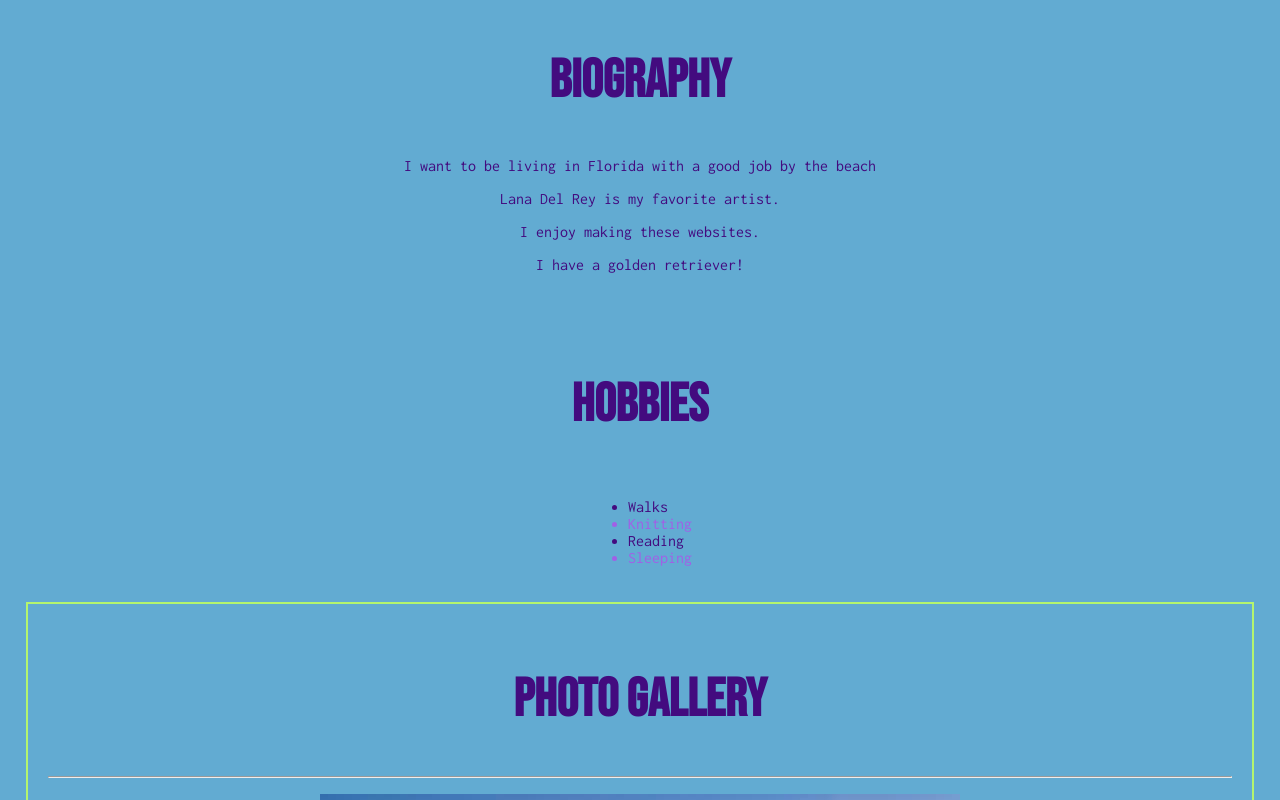
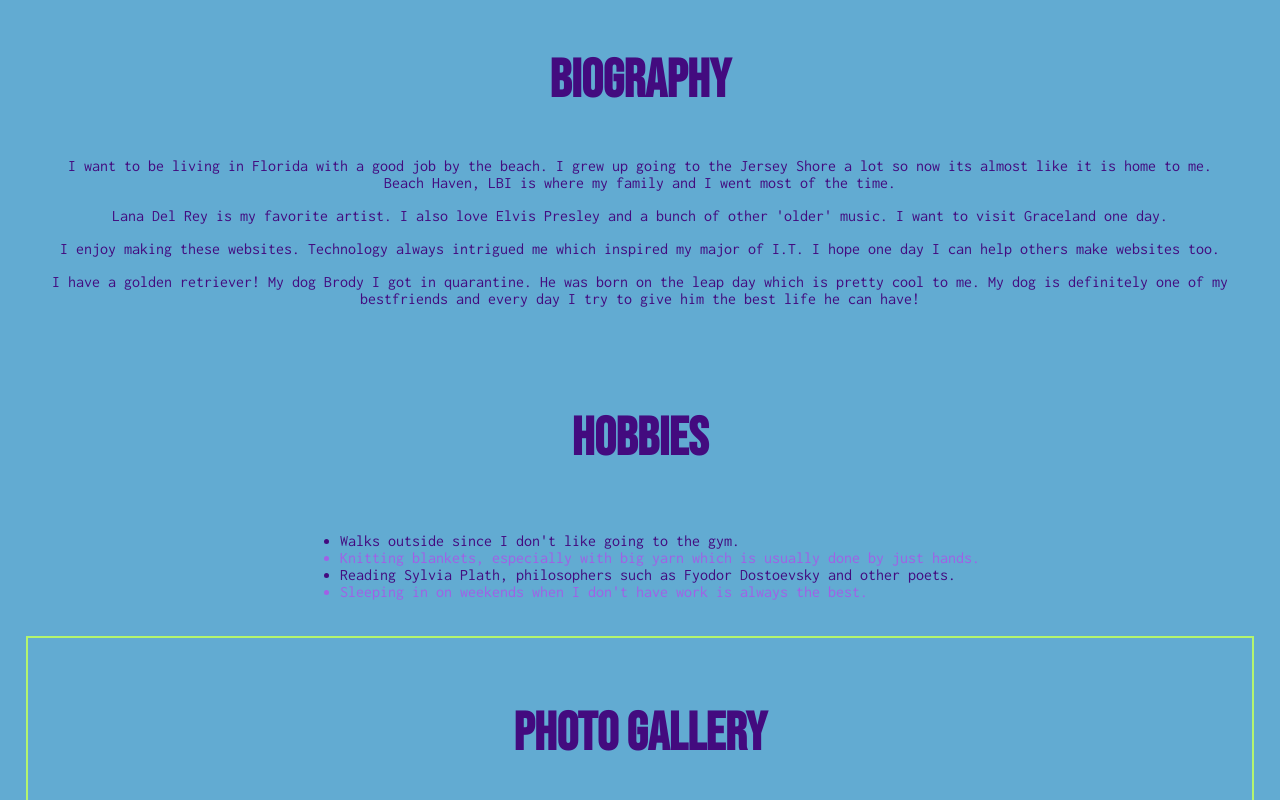
Before and after one commit to RVCC-IDMX/about-me-avajenkins, a plain HTML site: page index.html in a window 1280 px wide. Shown: the part 688-1488 px from the top of the page. Drawn offline with Linux system fonts and the light colour scheme.

Commit message:
adding to bio

```diff
--- a/index.html
+++ b/index.html
@@ -38,20 +38,20 @@
         <section id="bio">
             <h1>Biography</h1>
             <div>
-                <p>I want to be living in Florida with a good job by the beach
+                <p>I want to be living in Florida with a good job by the beach. I grew up going to the Jersey Shore a lot so now its almost like it is home to me. Beach Haven, LBI is where my family and I went most of the time.
                 </p>
-                <p>Lana Del Rey is my favorite artist.</p>
-                <p>I enjoy making these websites.</p>
-                <p>I have a golden retriever!</p>
+                <p>Lana Del Rey is my favorite artist. I also love Elvis Presley and a bunch of other 'older' music. I want to visit Graceland one day.</p>
+                <p>I enjoy making these websites. Technology always intrigued me which inspired my major of I.T. I hope one day I can help others make websites too.</p>
+                <p>I have a golden retriever! My dog Brody I got in quarantine. He was born on the leap day which is pretty cool to me. My dog is definitely one of my bestfriends and every day I try to give him the best life he can have!</p>
             </div>
         </section>
         <section id="hobbies">
             <h1>Hobbies</h1>
             <ul>
-                <li>Walks</li>
-                <li>Knitting</li>
-                <li>Reading</li>
-                <li>Sleeping</li>
+                <li>Walks outside since I don't like going to the gym.</li>
+                <li>Knitting blankets, especially with big yarn which is usually done by just hands.</li>
+                <li>Reading Sylvia Plath, philosophers such as Fyodor Dostoevsky and other poets.</li>
+                <li>Sleeping in on weekends when I don't have work is always the best.</li>
             </ul>
         </section>
         <section id="gallery">
```
